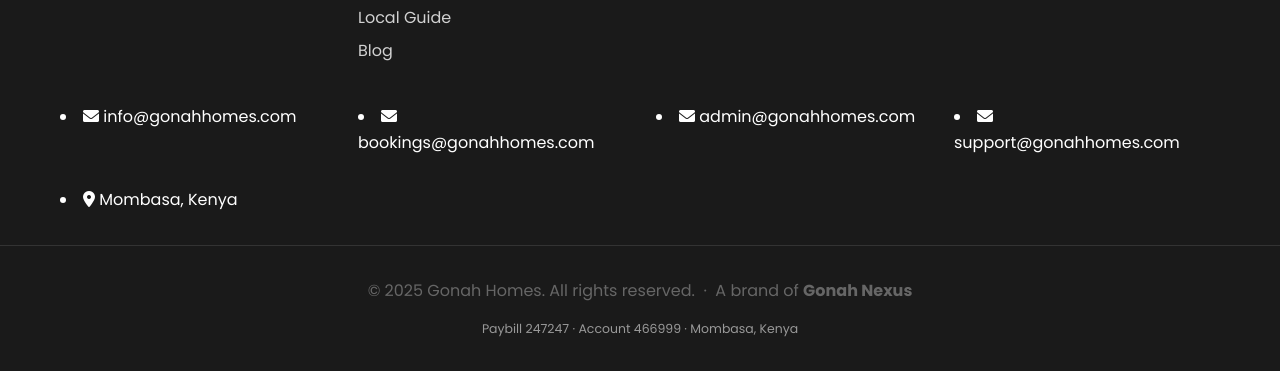
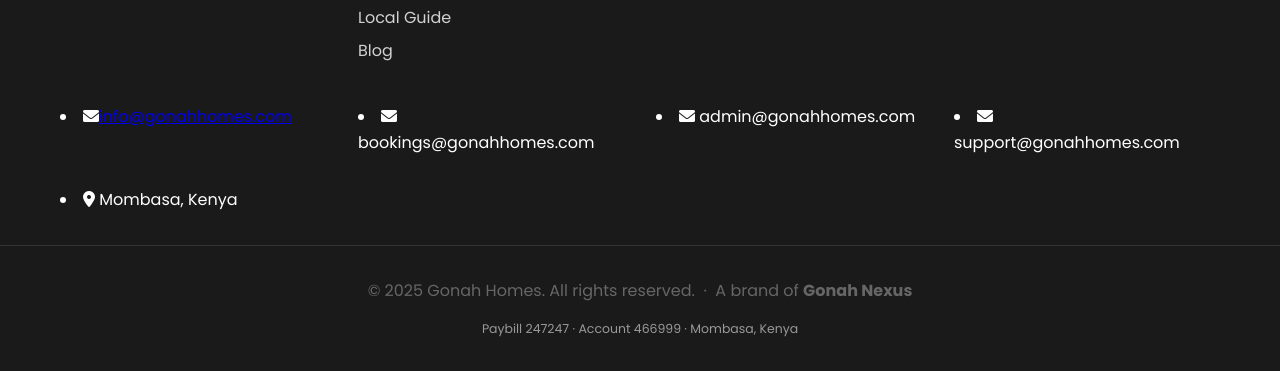
Before and after one commit to gonah254/gonahhomesv3, a plain HTML site: page index.html in a window 1280 px wide. Shown: the part 6333-6704 px from the top of the page. Drawn offline with nearby package versions, Linux system fonts and the light colour scheme; no server answers.

Commit message:
Update index.html

```diff
--- a/index.html
+++ b/index.html
@@ -558,7 +558,7 @@
           </ul>
         </div>
             <li><i class="fas fa-phone"></i> +254 799 466 723</li>
-            <li><i class="fas fa-envelope"></i> info@gonahhomes.com</li>
+            <li><i class="fas fa-envelope"></i><a href="mailto:info@gonahhomes.com">info@gonahhomes.com</a></li>
         <li><i class="fas fa-envelope"></i> bookings@gonahhomes.com</li>
         <li><i class="fas fa-envelope"></i> admin@gonahhomes.com</li>
         <li><i class="fas fa-envelope"></i> support@gonahhomes.com</li>
```
